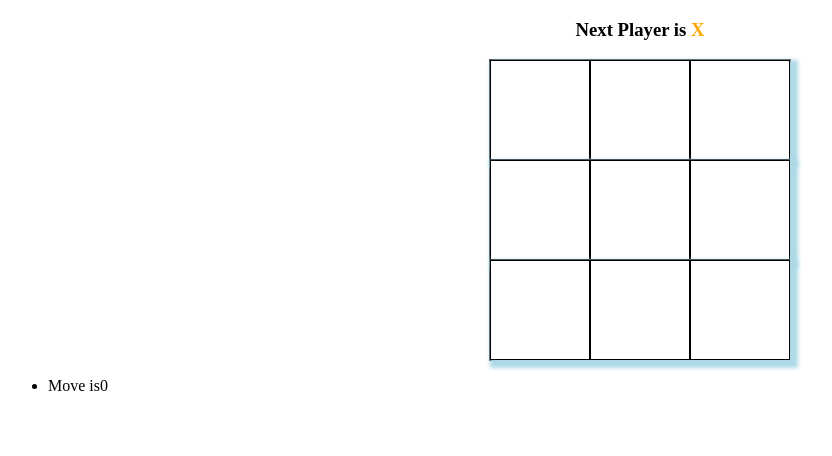
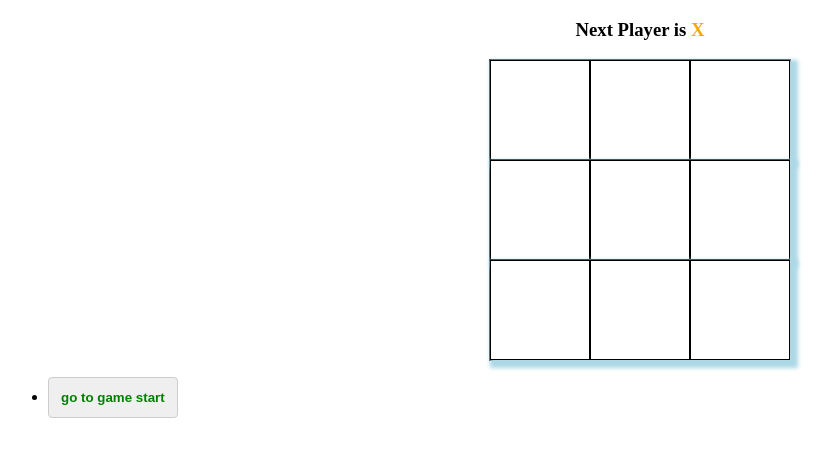
Before and after one commit to Kinuganjhu/Test, a React (Vite) app: page / in a window 1280 px wide. Shown: the top 456 px of the page, without its empty margins (0-832 px from the left). Built offline with nearby package versions, Linux system fonts and the light colour scheme.

Commit message:
Add Gaming History

```diff
--- a/src/App.jsx
+++ b/src/App.jsx
@@ -34,12 +34,16 @@ export default function App() {
     setSquares(nextSquareState);
     setIsXNext(!gamingBoard.isXNext);
   };
-
+  const moveTO = (move) => {
+    setCurrentMove(move);
+    setSquares(history[move].squares);
+    setIsXNext(history[move].isXNext);
+  };
   return (
     <div className='App'>
       <StatusMessage winner={winner} squares={squares} isXNext={isXNext} gamingBoard={gamingBoard} />
       <Board squares={squares} handleSquareClick={handleSquareClick} gamingBoard={gamingBoard} />
-      <History history={history} />
+      <History history={history} moveTo = {moveTO} currentMove = {currentMove} />
     </div>
   );
 }
--- a/src/Components/History.jsx
+++ b/src/Components/History.jsx
@@ -1,12 +1,18 @@
 import React from 'react';
 
-const History = ({ history }) => {
+const History = ({ history, moveTo, currentMove }) => {
   return (
     <div>
       <ul>
-        {history.map((move, index) => (
+        {history.map((_, index) => (
           <li key={index}>
-            <div>Move  is{index}</div>
+
+<button className={`btn-move ${currentMove === index ? 'active' : ''}`} onClick={() => moveTo(index)}>
+
+{index === 0 ? 'go to game start' : `go to move #${index}`}
+
+
+</button>
           </li>
         ))}
       </ul>
--- a/src/styles.scss
+++ b/src/styles.scss
@@ -59,3 +59,14 @@
   font-size: 24px;
   margin-bottom: 20px;
 }
+.btn-move{
+  padding: 12px;
+  border: 1px solid #ccc;
+  border-radius: 4px;
+  margin-bottom: 8px;
+  &.active{
+    font-weight: bold;
+    color: green;
+  }
+
+}
```
